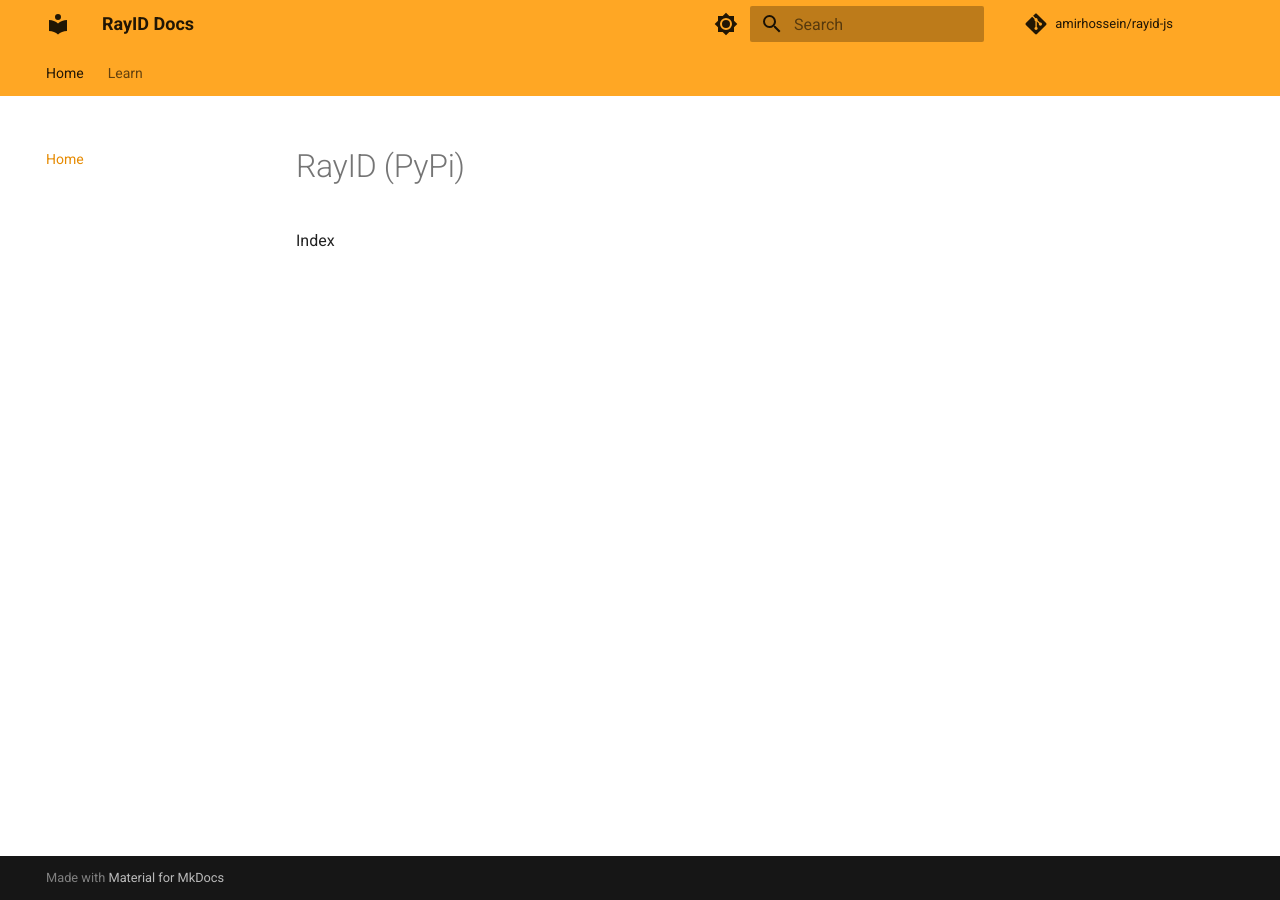
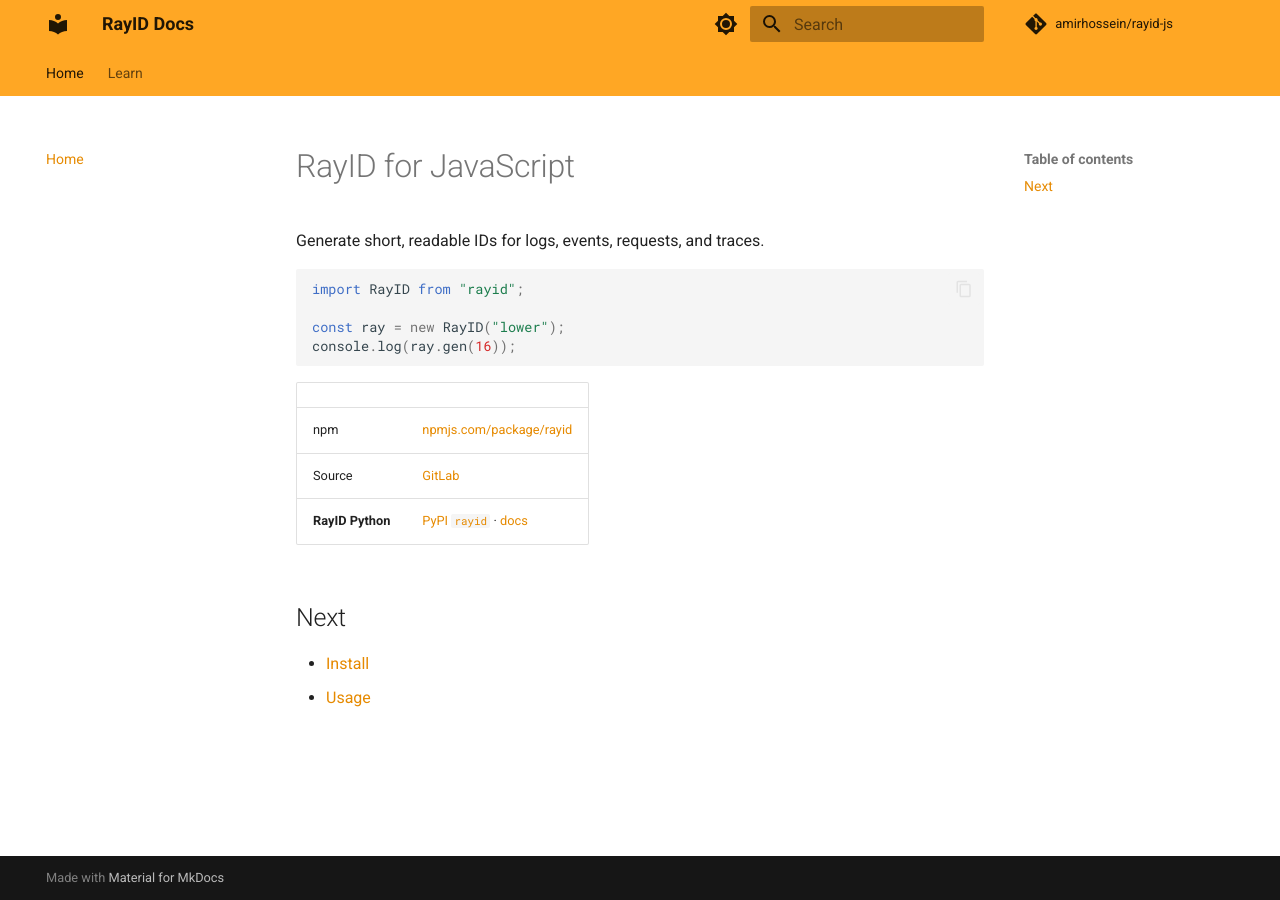
Before and after one commit to BlackIQ/rayid-js, an MkDocs documentation site: the page built from docs/index.md, in a window 1280 px wide. Built offline with MkDocs 1.6.1 and Material for MkDocs 9.7.7, drawn with Linux system fonts in a browser that asks for light colours; comment, search, counter and statistics services are not loaded.

Commit message:
Complete docs

````diff
--- a/docs/index.md
+++ b/docs/index.md
@@ -1,3 +1,21 @@
-# RayID (PyPi)
+# RayID for JavaScript
 
-Index
+Generate short, readable IDs for logs, events, requests, and traces.
+
+```javascript
+import RayID from "rayid";
+
+const ray = new RayID("lower");
+console.log(ray.gen(16));
+```
+
+|                  |                                                                                             |
+| ---------------- | ------------------------------------------------------------------------------------------- |
+| npm              | [npmjs.com/package/rayid](https://www.npmjs.com/package/rayid)                              |
+| Source           | [GitLab](https://gitlab.com/blackiq-packages/npm/rayid)                                     |
+| **RayID Python** | [PyPI `rayid`](https://pypi.org/project/rayid/) · [docs](https://rayid-py.amirhossein.info) |
+
+## Next
+
+- [Install](learn/install.md)
+- [Usage](learn/usage.md)
````
Also changed, not shown: docs/learn/functions.md (deleted, +0 -3 lines), docs/learn/install.md (+15 -1 lines), docs/learn/usage.md (added, +54 -0 lines).
